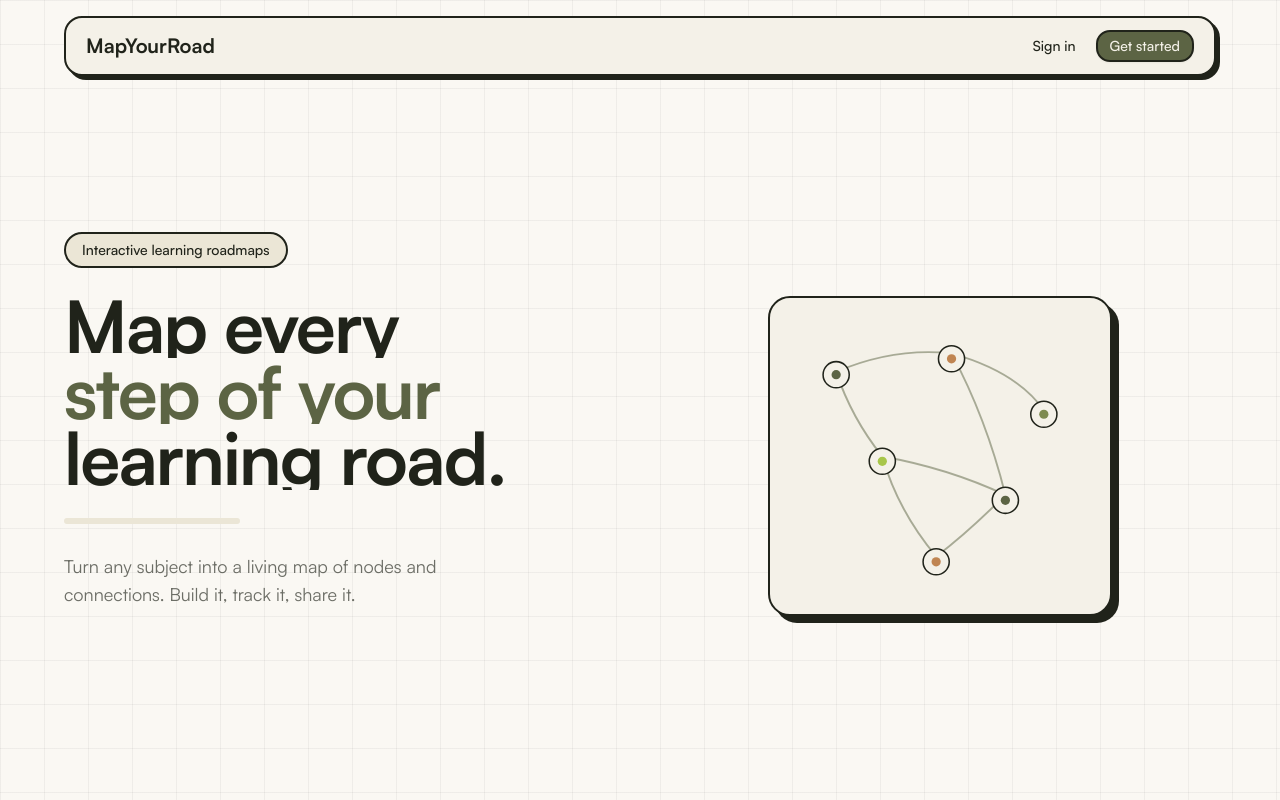
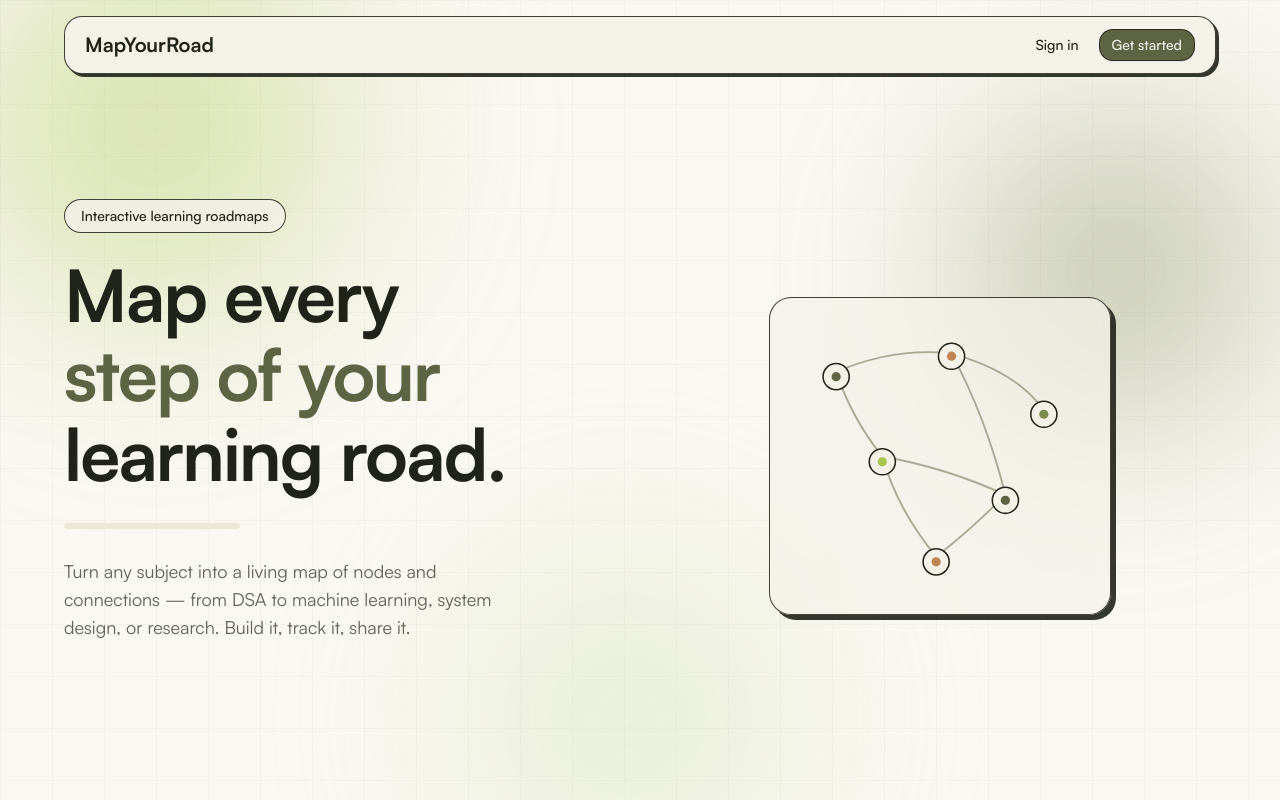
Before and after one commit to sreyashp07/MapYourRoad, a Next.js app: page / in a window 1280 px wide. Shown: the top 800 px of the page. Built offline with nearby package versions, Linux system fonts and the light colour scheme.

Commit message:
feat(landing): aurora glow, softer brutalism, fix text clip, broaden topics

```diff
--- a/src/app/globals.css
+++ b/src/app/globals.css
@@ -207,3 +207,41 @@ body {
   );
   animation: beam-run 3.4s ease-in-out infinite;
 }
+
+/* --- Refinement pass: softer brutalism + vibrant aurora --- */
+
+/* lighter, softer primitives (override the harder ones) */
+.sb-border {
+  border: 1.5px solid rgba(32, 35, 26, 0.85);
+}
+.sb-shadow {
+  box-shadow: 3px 3px 0 0 rgba(32, 35, 26, 0.9);
+}
+.sb-shadow-lg {
+  box-shadow: 5px 5px 0 0 rgba(32, 35, 26, 0.9);
+}
+.sb-grid {
+  background-image:
+    linear-gradient(to right, rgba(32, 35, 26, 0.03) 1px, transparent 1px),
+    linear-gradient(to bottom, rgba(32, 35, 26, 0.03) 1px, transparent 1px);
+  background-size: 52px 52px;
+}
+
+/* soft green aurora behind the hero */
+@keyframes aurora-drift {
+  0%,
+  100% {
+    transform: translate3d(0, 0, 0) scale(1);
+  }
+  50% {
+    transform: translate3d(4%, -3%, 0) scale(1.12);
+  }
+}
+.aurora {
+  position: absolute;
+  border-radius: 9999px;
+  filter: blur(80px);
+  opacity: 0.55;
+  animation: aurora-drift 11s ease-in-out infinite;
+  will-change: transform;
+}
--- a/src/components/landing/hero.tsx
+++ b/src/components/landing/hero.tsx
@@ -16,16 +16,22 @@ export function Hero() {
         defaults: { ease: "power3.out" },
         delay: 0.2,
       });
-      tl.from(".hero-eyebrow", { y: 18, opacity: 0, duration: 0.6 })
+      tl.from(".hero-eyebrow", { y: 16, autoAlpha: 0, duration: 0.6 })
         .from(
           ".hero-line",
-          { yPercent: 120, opacity: 0, duration: 0.9, stagger: 0.12 },
+          {
+            y: 40,
+            autoAlpha: 0,
+            filter: "blur(12px)",
+            duration: 1,
+            stagger: 0.14,
+          },
           "-=0.2"
         )
-        .from(".hero-sub", { y: 20, opacity: 0, duration: 0.7 }, "-=0.4")
+        .from(".hero-sub", { y: 18, autoAlpha: 0, duration: 0.7 }, "-=0.5")
         .from(
           ".hero-cta",
-          { y: 16, opacity: 0, duration: 0.6, stagger: 0.1 },
+          { y: 14, autoAlpha: 0, duration: 0.6, stagger: 0.1 },
           "-=0.4"
         );
     },
@@ -37,37 +43,57 @@ export function Hero() {
       ref={root}
       className="sb-grid relative flex min-h-screen items-center overflow-hidden px-4 pt-28 sm:px-6"
     >
+      {/* soft green aurora light */}
+      <div className="pointer-events-none absolute inset-0 overflow-hidden">
+        <div
+          className="aurora top-[-15%] left-[-10%] h-[520px] w-[520px]"
+          style={{
+            background: "radial-gradient(circle, #a8c64a, transparent 70%)",
+          }}
+        />
+        <div
+          className="aurora top-[5%] right-[-5%] h-[460px] w-[460px]"
+          style={{
+            background: "radial-gradient(circle, #7d8a4f, transparent 70%)",
+            animationDelay: "-4s",
+          }}
+        />
+        <div
+          className="aurora bottom-[-20%] left-[30%] h-[480px] w-[480px]"
+          style={{
+            background: "radial-gradient(circle, #cfe3a8, transparent 70%)",
+            animationDelay: "-7s",
+          }}
+        />
+      </div>
+
       <div className="relative mx-auto grid w-full max-w-6xl items-center gap-12 md:grid-cols-2">
         <div>
-          <span className="hero-eyebrow sb-border bg-cream-deep text-ink inline-block rounded-full px-4 py-1.5 text-sm font-medium">
+          <span className="hero-eyebrow sb-border bg-cream/80 text-ink inline-block rounded-full px-4 py-1.5 text-sm font-medium backdrop-blur">
             Interactive learning roadmaps
           </span>
-          <h1 className="font-display text-ink mt-6 text-5xl leading-[0.92] font-bold tracking-tight sm:text-6xl lg:text-7xl">
-            <span className="block overflow-hidden">
-              <span className="hero-line block">Map every</span>
+          <h1 className="font-display text-ink mt-6 text-5xl leading-[1.05] font-bold tracking-tight sm:text-6xl lg:text-7xl">
+            <span className="hero-line block pb-1">Map every</span>
+            <span className="hero-line text-olive block pb-1">
+              step of your
             </span>
-            <span className="block overflow-hidden">
-              <span className="hero-line text-olive block">step of your</span>
-            </span>
-            <span className="block overflow-hidden">
-              <span className="hero-line block">learning road.</span>
-            </span>
+            <span className="hero-line block pb-1">learning road.</span>
           </h1>
 
-          {/* running green light beam */}
           <div className="bg-cream-deep relative mt-7 h-[6px] w-44 overflow-hidden rounded-full">
             <div className="light-beam absolute inset-y-0 w-1/2" />
           </div>
 
-          <p className="hero-sub text-ink/65 mt-7 max-w-md text-lg">
-            Turn any subject into a living map of nodes and connections. Build
-            it, track it, share it.
+          <p className="hero-sub text-ink/70 mt-7 max-w-md text-lg">
+            Turn any subject into a living map of nodes and connections — from
+            DSA to machine learning, system design, or research. Build it, track
+            it, share it.
           </p>
           <div className="mt-8 flex flex-wrap items-center gap-3">
             <Button
               asChild
               size="lg"
-              className="hero-cta sb-border sb-shadow bg-olive text-cream hover:bg-olive-deep rounded-xl"
+              className="hero-cta sb-border sb-shadow bg-olive text-cream hover:bg-olive-deep rounded-2xl"
             >
               <Link href="/register">Start building</Link>
             </Button>
@@ -75,7 +101,7 @@ export function Hero() {
               asChild
               size="lg"
               variant="outline"
-              className="hero-cta sb-border bg-cream rounded-xl"
+              className="hero-cta sb-border bg-cream/80 rounded-2xl backdrop-blur"
             >
               <Link href="/login">Sign in</Link>
             </Button>
@@ -83,7 +109,7 @@ export function Hero() {
         </div>
 
         <div className="flex justify-center">
-          <div className="sb-border sb-shadow-lg bg-cream rounded-3xl p-5">
+          <div className="sb-border sb-shadow-lg bg-cream/70 rounded-3xl p-5 backdrop-blur">
             <RoadmapMotif />
           </div>
         </div>
--- a/src/components/preloader.tsx
+++ b/src/components/preloader.tsx
@@ -7,16 +7,18 @@ import { useAppDispatch } from "@/store/hooks";
 import { setAppReady } from "@/store/slices/ui-slice";
 
 const FIELDS = [
-  "Arrays",
-  "Recursion",
-  "Graphs",
-  "DP",
-  "Trees",
-  "Hashing",
-  "Sorting",
-  "Greedy",
-  "Strings",
-  "Heaps",
+  "Machine Learning",
+  "Deep Learning",
+  "Backend",
+  "Frontend",
+  "DSA",
+  "System Design",
+  "Research",
+  "DevOps",
+  "Databases",
+  "Security",
+  "Cloud",
+  "Data Science",
 ];
 
 export function Preloader() {
@@ -35,10 +37,9 @@ export function Preloader() {
         },
       });
 
-      // floating roadmap field labels drifting up in the background
       gsap.to(".pl-field", {
         y: -26,
-        opacity: 0.9,
+        opacity: 0.85,
         duration: 2.4,
         ease: "sine.inOut",
         yoyo: true,
@@ -82,15 +83,14 @@ export function Preloader() {
           "linear-gradient(135deg, #3f4530 0%, #5c6444 45%, #7d8a4f 100%)",
       }}
     >
-      {/* floating field labels */}
       <div className="pointer-events-none absolute inset-0">
         {FIELDS.map((f, i) => (
           <span
             key={f}
             className="pl-field font-display text-cream/15 absolute text-2xl font-bold"
             style={{
-              left: `${((i * 37) % 90) + 4}%`,
-              top: `${((i * 53) % 80) + 8}%`,
+              left: `${((i * 31) % 86) + 5}%`,
+              top: `${((i * 47) % 78) + 8}%`,
             }}
           >
             {f}
@@ -103,19 +103,16 @@ export function Preloader() {
           MapYourRoad
         </h1>
 
-        {/* track + car */}
         <div className="bg-cream/20 relative mt-12 h-2 w-full rounded-full">
           <div
             className="pl-fill absolute top-0 left-0 h-full w-0 rounded-full"
             style={{ background: "linear-gradient(90deg,#a8c64a,#d6ef7e)" }}
           />
-          {/* dashed road centerline */}
           <div className="absolute inset-0 flex items-center justify-around opacity-40">
             {Array.from({ length: 22 }).map((_, i) => (
               <span key={i} className="bg-cream h-[2px] w-3" />
             ))}
           </div>
-          {/* the car */}
           <div className="pl-car absolute -top-4 left-0 text-3xl">🏎️</div>
         </div>
 
```
